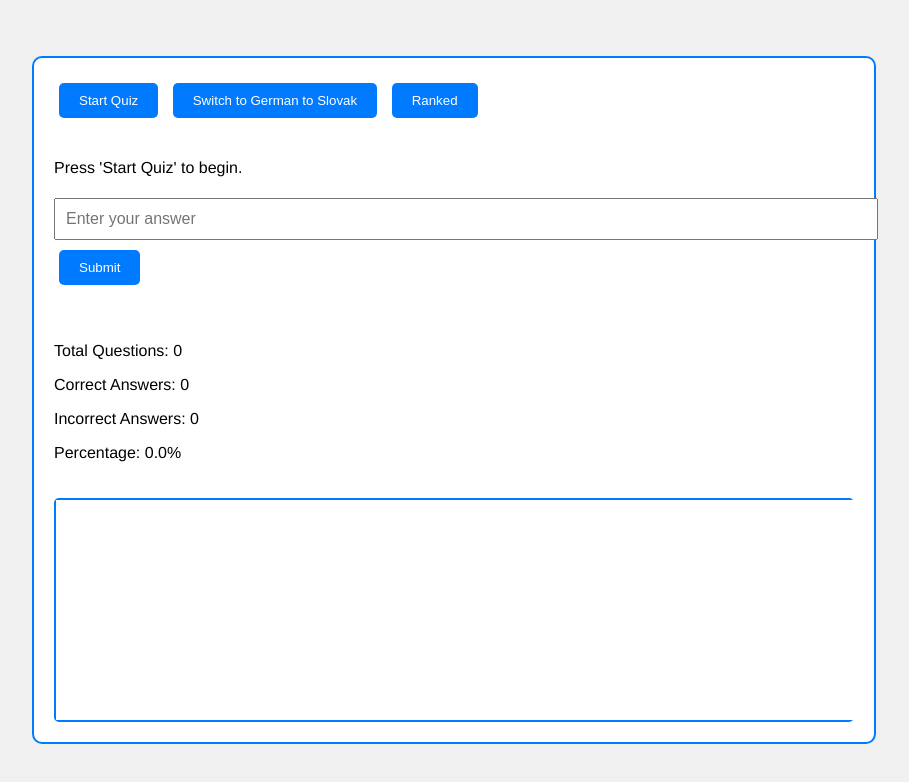
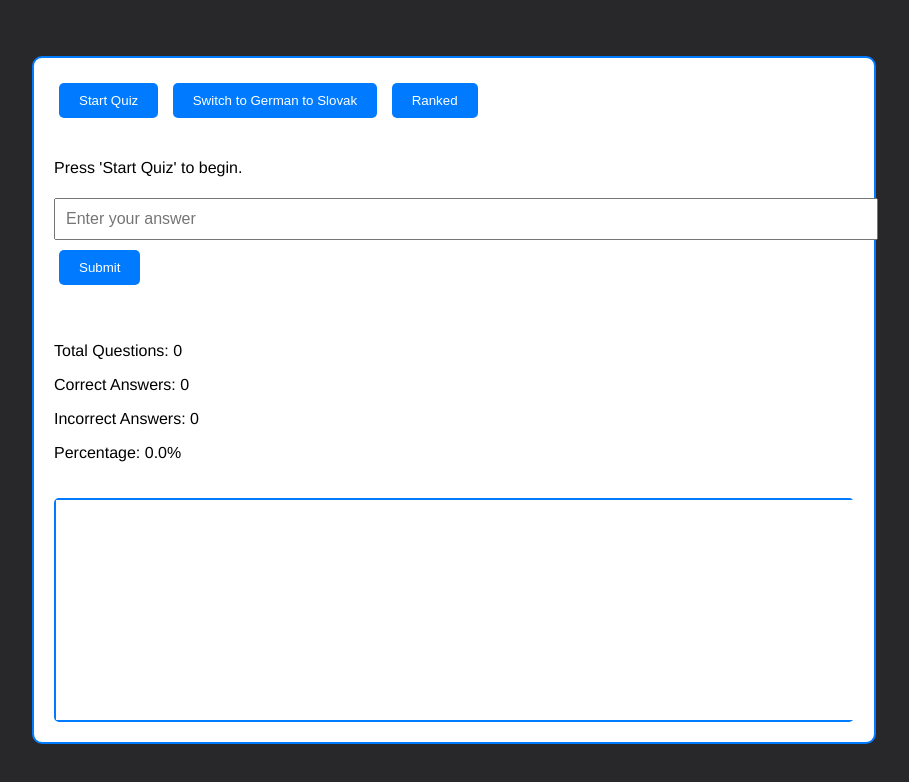
Before and after one commit to tpribula/dualnet, a website: page src/index.html in a window 1280 px wide. Shown: the whole page, without its empty margins (186-1095 px from the left). Drawn offline with Linux system fonts and the light colour scheme.

Commit message:
Update styles.css

```diff
--- a/src/styles.css
+++ b/src/styles.css
@@ -1,6 +1,6 @@
 body {
     font-family: 'Helvetica', sans-serif;
-    background-color: #f0f0f0;
+    background-color: #28282B;
     margin: 0;
     padding: 0;
     display: flex;
```
